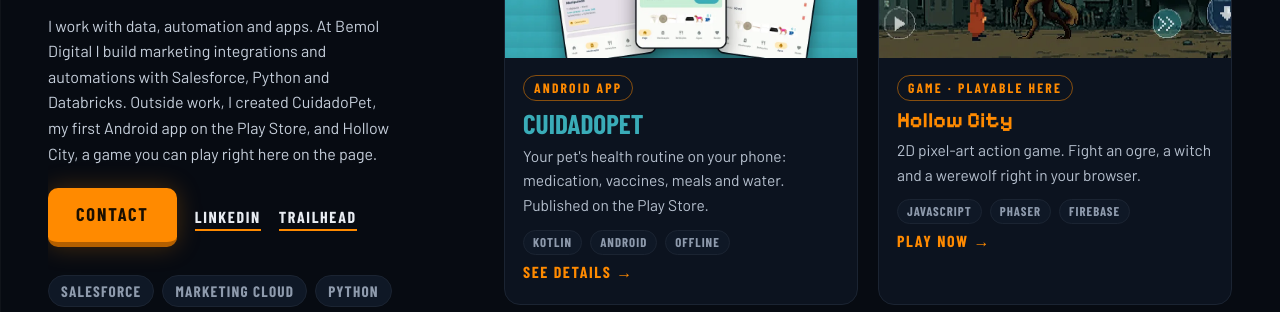
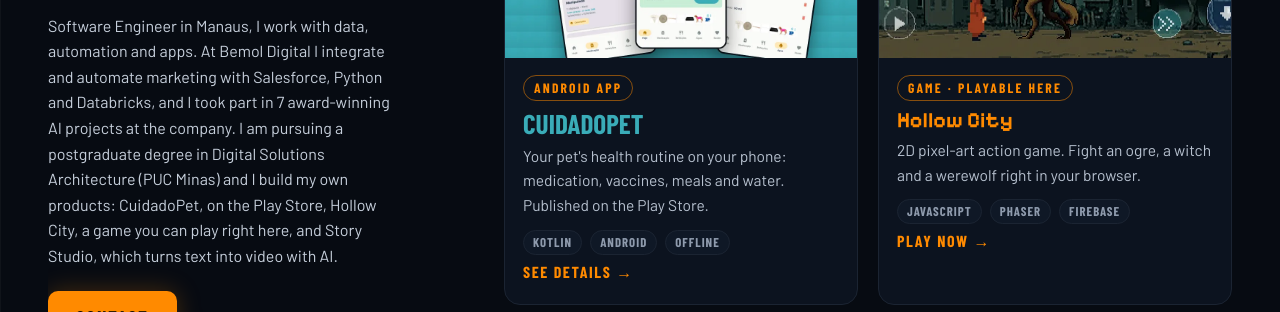
Before and after one commit to ThaisCaroline/portfolio, a plain HTML site: page index.html in a window 1280 px wide. Shown: the part 353-665 px from the top of the page. Drawn offline with nearby package versions, Linux system fonts and the light colour scheme; a web font is replaced by a local one.

Commit message:
Melhora o texto Sobre mim

```diff
--- a/index.html
+++ b/index.html
@@ -243,10 +243,12 @@
       </div>
       <p class="cargo">Software Engineer · Salesforce Marketing Cloud</p>
       <p class="sobre">
-        Trabalho com dados, automação e apps. Na Bemol Digital desenvolvo integrações
-        e automações de marketing com Salesforce, Python e Databricks. Fora do trabalho,
-        criei o CuidadoPet, meu primeiro app Android na Play Store, e o Hollow City,
-        um jogo que você pode jogar aqui na página.
+        Software Engineer em Manaus, trabalho com dados, automação e apps. Na Bemol Digital
+        integro e automatizo marketing com Salesforce, Python e Databricks, e participei de 7
+        projetos de IA premiados na empresa. Faço pós em Arquitetura de Soluções Digitais
+        (PUC Minas) e crio meus próprios produtos: o CuidadoPet, na Play Store, o Hollow City,
+        um jogo que você pode jogar aqui, e o Estúdio de Histórias, que transforma texto em
+        vídeo com IA.
       </p>
       <div class="acoes">
         <a class="botao" href="#contato">Contato</a>
@@ -640,8 +642,8 @@
       // cabeçalho e lateral
       'Projetos': `Projects`, 'Premiações': `Awards`, 'Formação': `Education`, 'Contato': `Contact`, 'Idioma': `Language`,
       'Foto de Thaís Carolyne': `Photo of Thaís Carolyne`,
-      'Trabalho com dados, automação e apps. Na Bemol Digital desenvolvo integrações e automações de marketing com Salesforce, Python e Databricks. Fora do trabalho, criei o CuidadoPet, meu primeiro app Android na Play Store, e o Hollow City, um jogo que você pode jogar aqui na página.':
-        `I work with data, automation and apps. At Bemol Digital I build marketing integrations and automations with Salesforce, Python and Databricks. Outside work, I created CuidadoPet, my first Android app on the Play Store, and Hollow City, a game you can play right here on the page.`,
+      'Software Engineer em Manaus, trabalho com dados, automação e apps. Na Bemol Digital integro e automatizo marketing com Salesforce, Python e Databricks, e participei de 7 projetos de IA premiados na empresa. Faço pós em Arquitetura de Soluções Digitais (PUC Minas) e crio meus próprios produtos: o CuidadoPet, na Play Store, o Hollow City, um jogo que você pode jogar aqui, e o Estúdio de Histórias, que transforma texto em vídeo com IA.':
+        `Software Engineer in Manaus, I work with data, automation and apps. At Bemol Digital I integrate and automate marketing with Salesforce, Python and Databricks, and I took part in 7 award-winning AI projects at the company. I am pursuing a postgraduate degree in Digital Solutions Architecture (PUC Minas) and I build my own products: CuidadoPet, on the Play Store, Hollow City, a game you can play right here, and Story Studio, which turns text into video with AI.`,
       // projetos
       'App Android': `Android app`,
       'Rotina de saúde do pet no celular: remédios, vacinas, refeições e água. Publicado na Play Store.': `Your pet's health routine on your phone: medication, vaccines, meals and water. Published on the Play Store.`,
```
